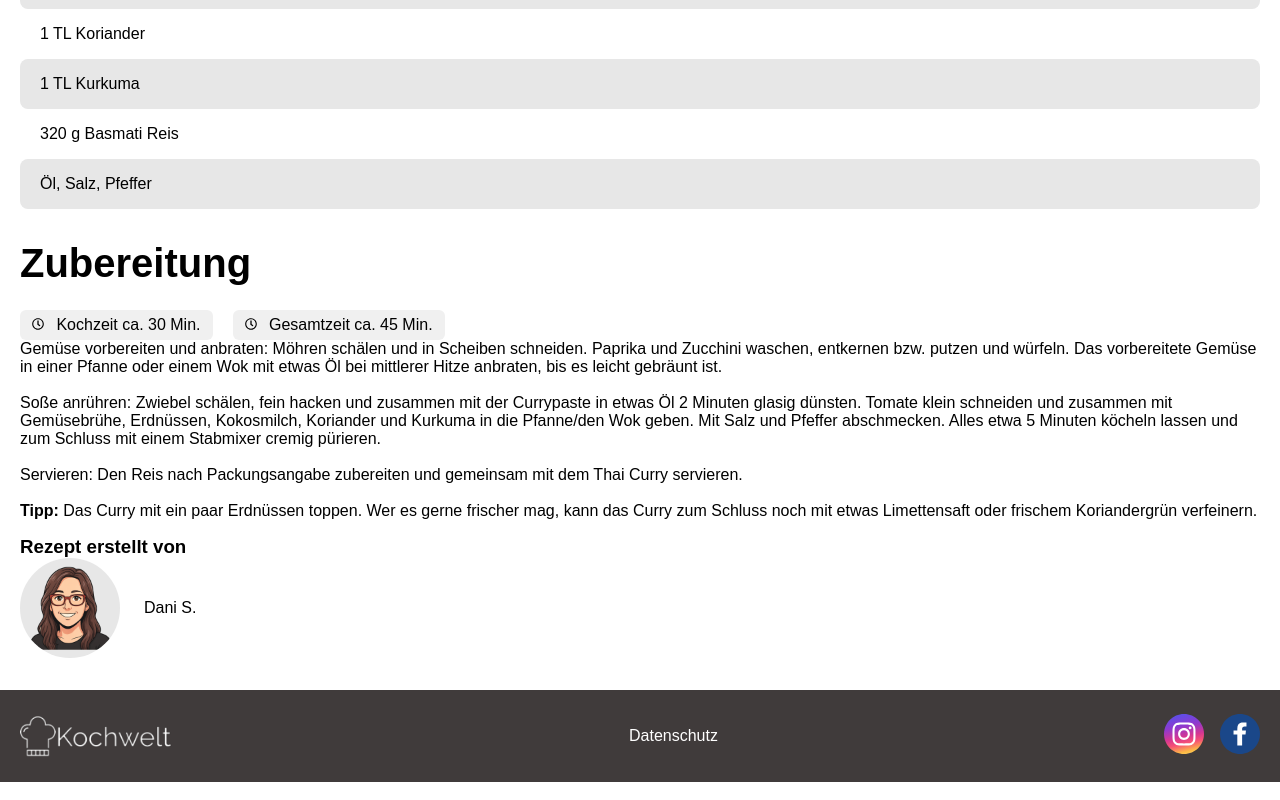
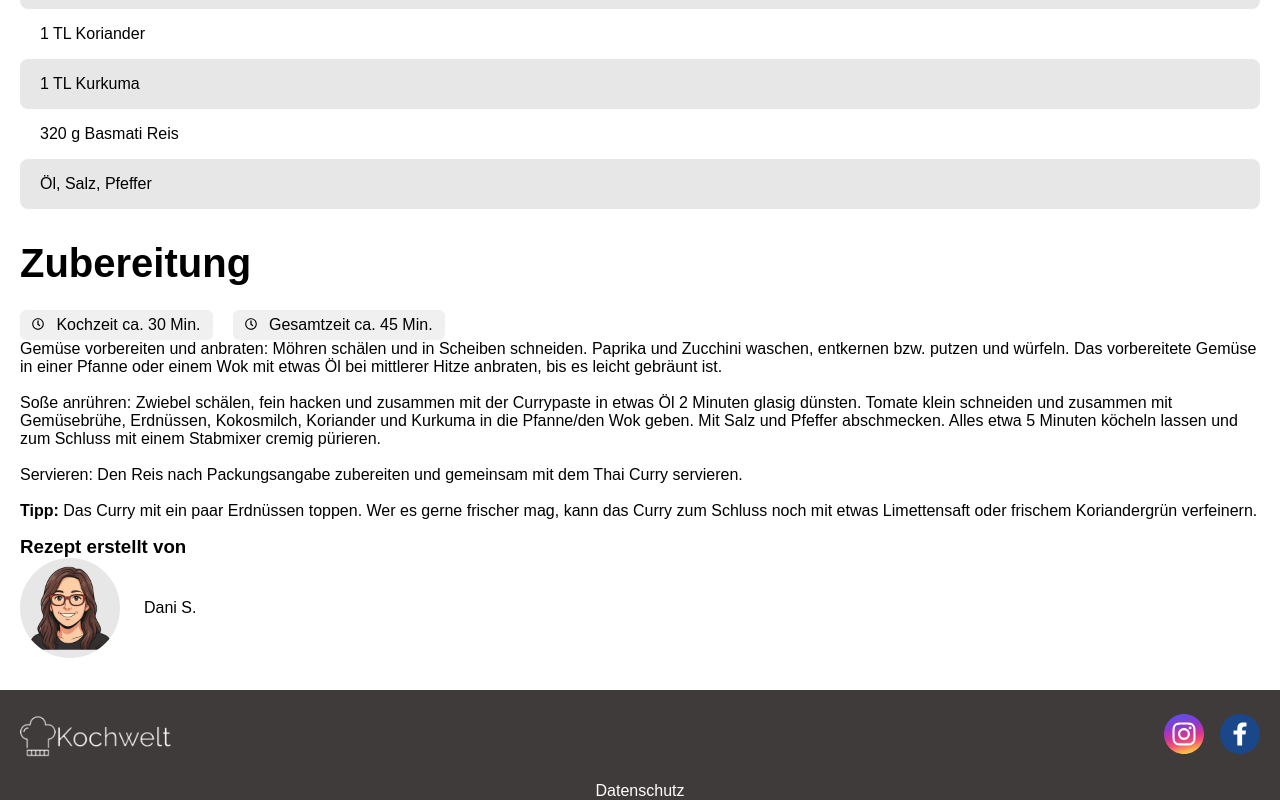
Before and after one commit to DanielDev777/Kochwelt, a plain HTML site: page rezepte/thai-curry.html in a window 1280 px wide. Shown: the part 1060-1860 px from the top of the page. Drawn offline with Linux system fonts and the light colour scheme.

Commit message:
added footer-bottom

```diff
--- a/rezepte/thai-curry.html
+++ b/rezepte/thai-curry.html
@@ -158,10 +158,6 @@
             src="../assets/img/logo/logo-white.PNG"
             alt=""
           />
-          <div class="datenschutz">
-            <a href="../datenschutz.html" target="_blank">Datenschutz</a>
-          </div>
-
           <div class="social-media">
             <a href="https://instagram.com" target="_blank"
               ><img
@@ -173,6 +169,11 @@
             /></a>
           </div>
         </div>
+        <div class="footer-bottom">
+            <div class="datenschutz center">
+                <a href="./datenschutz.html" target="_blank">Datenschutz</a>
+            </div>
+        </div>
       </div>
     </footer>
   </body>
```
Also changed, not shown: Kontakt.html (+5 -4 lines), datenschutz.html (+5 -4 lines), impressum.html (+5 -4 lines), index.html (+5 -4 lines), rezepte/Hühnersuppe.html (+5 -4 lines), rezepte/nudelauflauf.html (+5 -4 lines).
